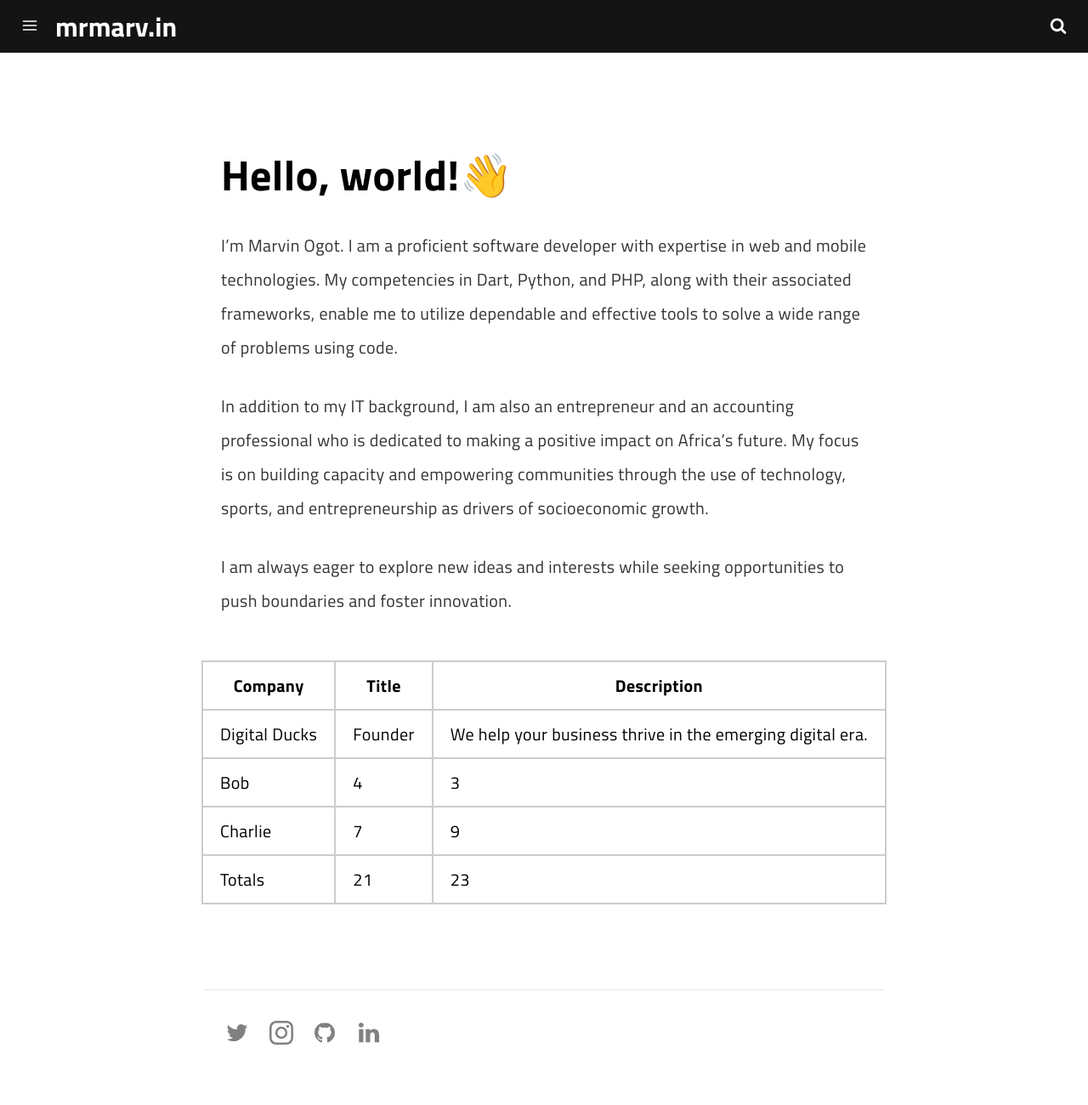
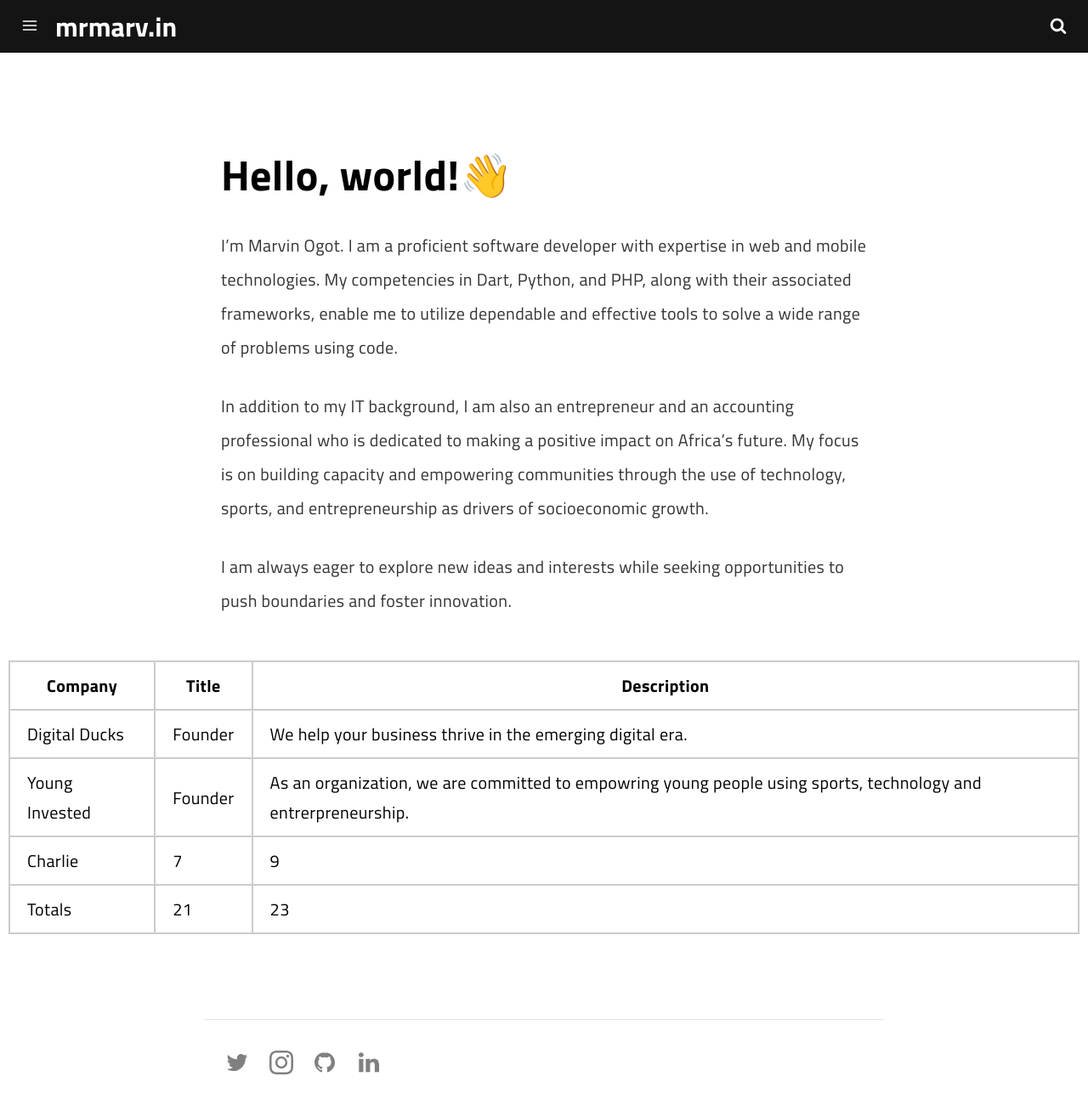
Before and after one commit to marv0/marv0.github.io, a Jekyll site: the page built from pages/about.md, in a window 1280 px wide and 1300 px high. Shown: the whole window at 85% size. Built offline with Jekyll 4.4.1, drawn with Linux system fonts in a browser that asks for light colours; a script that is not in the unit is left out.

Commit message:
Update about.md

```diff
--- a/pages/about.md
+++ b/pages/about.md
@@ -37,9 +37,9 @@ I am always eager to explore new ideas and interests while seeking opportunities
       <td>We help your business thrive in the emerging digital era.</td>
     </tr>
     <tr>
-      <td>Bob</td>
-      <td>4</td>
-      <td>3</td>
+      <td>Young Invested</td>
+      <td>Founder</td>
+      <td>As an organization, we are committed to empowring young people using sports, technology and entrerpreneurship.</td>
     </tr>
     <tr>
       <td>Charlie</td>
```
